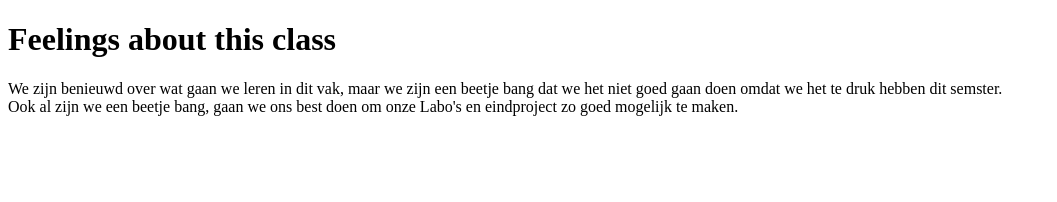
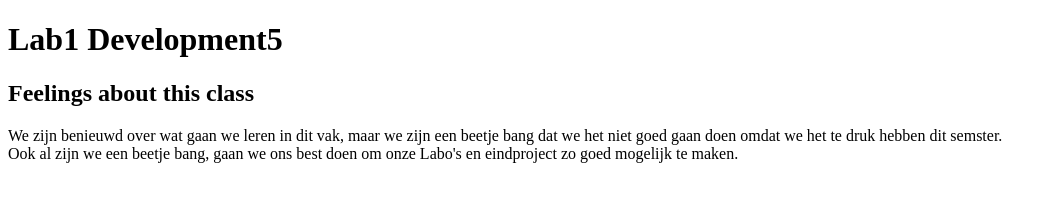
Before and after one commit to ZienabAlr/DEV5-LAB1, a plain HTML site: page index.html in a window 1280 px wide. Shown: the whole page, without its empty margins (0-1057 px from the left). Drawn offline with Linux system fonts and the light colour scheme.

Commit message:
chore(index.html): new title ad ded

```diff
--- a/index.html
+++ b/index.html
@@ -7,7 +7,8 @@
     <title>Feelings</title>
 </head>
 <body>
-    <h1> Feelings about this class</h1>
+    <h1>Lab1 Development5</h1>
+    <h2>Feelings about this class</h2>
     <p>We zijn benieuwd over wat gaan we leren in dit vak, maar we zijn een beetje bang dat we het niet goed gaan doen omdat we het te druk hebben dit semster. <br>Ook al zijn we een beetje bang, gaan we ons best doen om onze Labo's en eindproject zo goed mogelijk te maken.</p>
 </body>
 </html>
```
